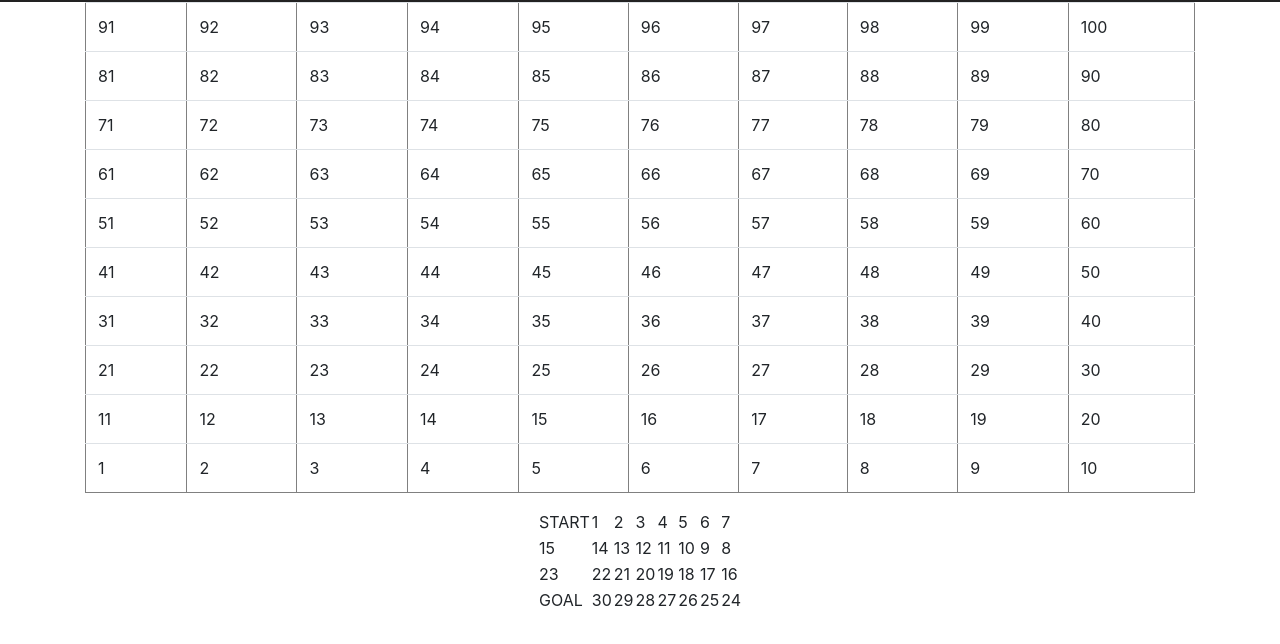
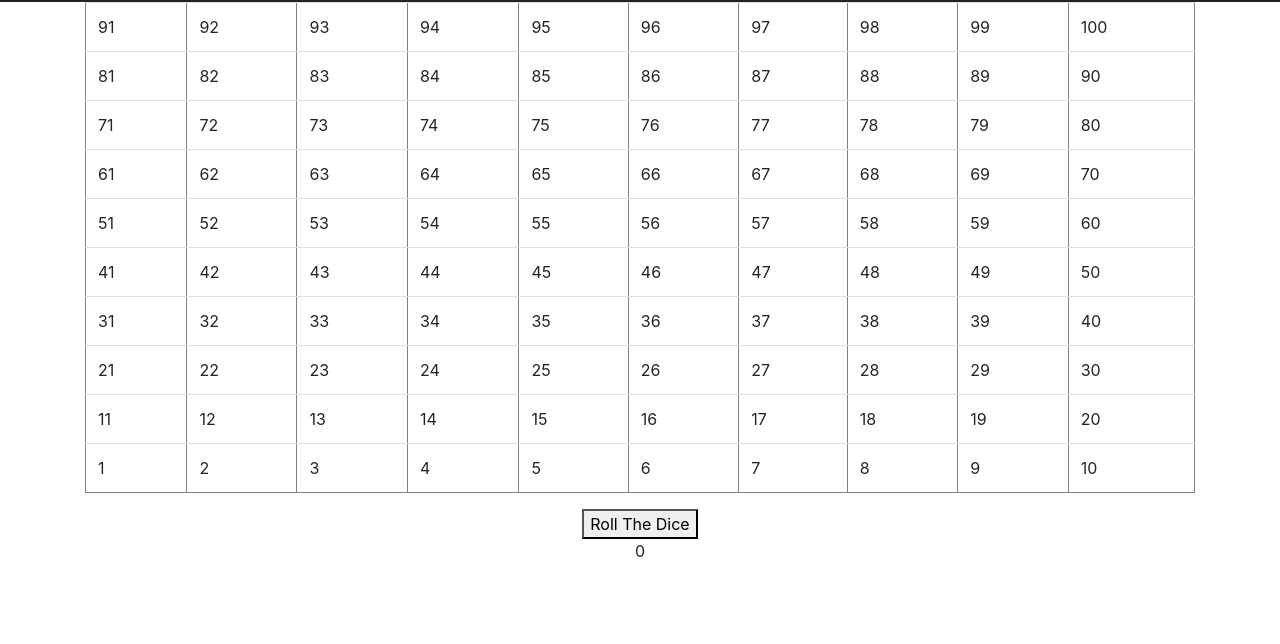
Before and after one commit to AlizaminJ/witp-snakes-and-ladders, a website: page public/index.html in a window 1280 px wide. Shown: the part 104-748 px from the top of the page. Drawn offline with nearby package versions, Linux system fonts and the light colour scheme.

Commit message:
gitignore + changes to be comitted

```diff
--- a/public/index.html
+++ b/public/index.html
@@ -54,65 +54,19 @@
 
 
     <div class='board' align='center'>
-        <table  >
 
-
-            <tr>
-                <td> GOAL </td>
-                <td> 30  </td>
-                <td> 29 </td>
-                <td> 28 </td>
-                <td> 27 </td>
-                <td> 26 </td>
-                <td> 25 </td>
-                <td> 24 </td>
-
-            </tr>
-            <tr>
-                <td>  23 </td>
-                <td>  22 </td>
-                <td>  21 </td>
-                <td>  20 </td>
-                <td>  19 </td>
-                <td>  18 </td>
-                <td>  17  </td>
-                <td > 16 </td>
-
-            </tr>
-
-
-            <tr>
-                <td> 15 </td>
-                <td> 14 </td>
-                <td> 13 </td>
-                <td> 12 </td>
-                <td> 11 </td>
-                <td> 10 </td>
-                <td> 9  </td>
-                <td > 8 </td>
-
-            </tr>
-
-            <tr >
-                <td> START </td>
-                <td>  1 </td>
-                <td>  2 </td>
-                <td > 3 </td>
-                <td>  4 </td>
-                <td>  5 </td>
-                <td>  6 </td>
-                <td > 7 </td>
-
-            </tr>
-
-        </table>
 
 
     </div>
 
+    <div id="dice" class="dice" align="middle">
+		<button id="roll">Roll The Dice</button>
+	     <p id="output" style="clear:right;">0</p>
+
+	</div>
 	<script src="https://ajax.googleapis.com/ajax/libs/jquery/1.11.3/jquery.min.js"></script>
 	<script src="https://maxcdn.bootstrapcdn.com/bootstrap/4.2.1/js/bootstrap.min.js"></script>
-	<script src="snakes-and-ladders-web.js"></script>
+	<script type="module" src="snakes-and-ladders-web.js"></script>
 </body>
 
 </html>
```
Also changed, not shown: 1 other file.
